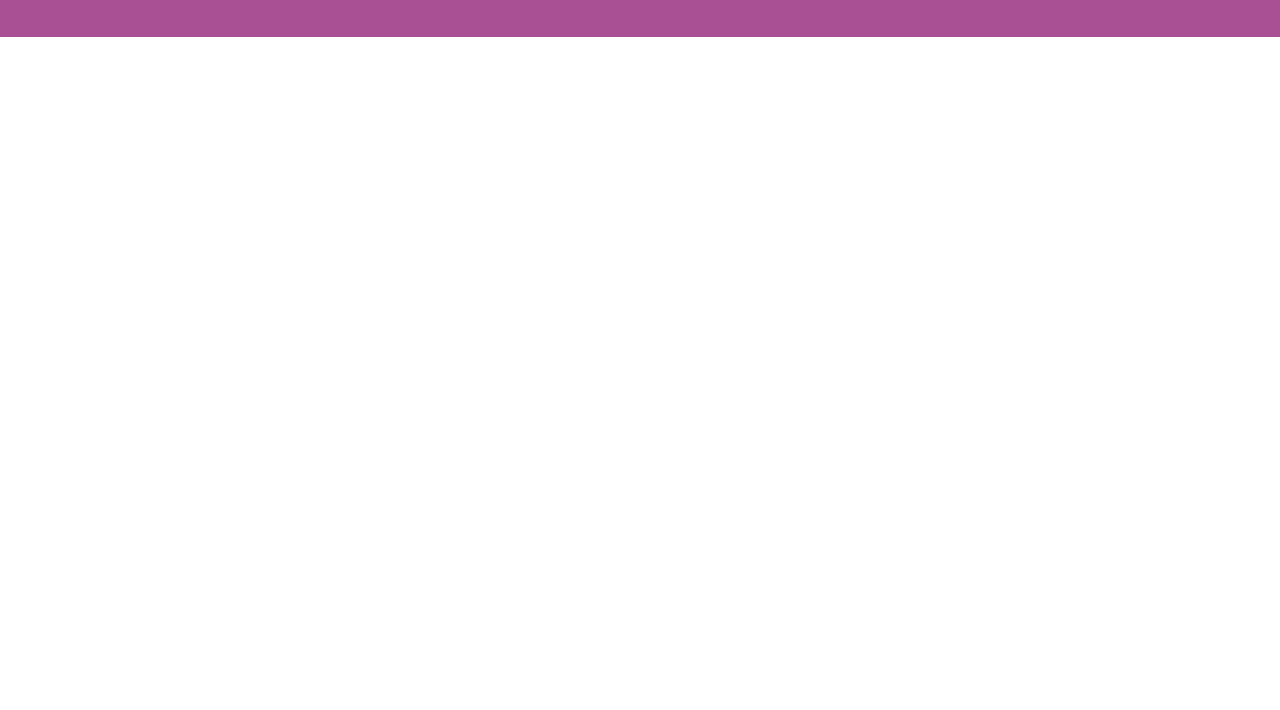
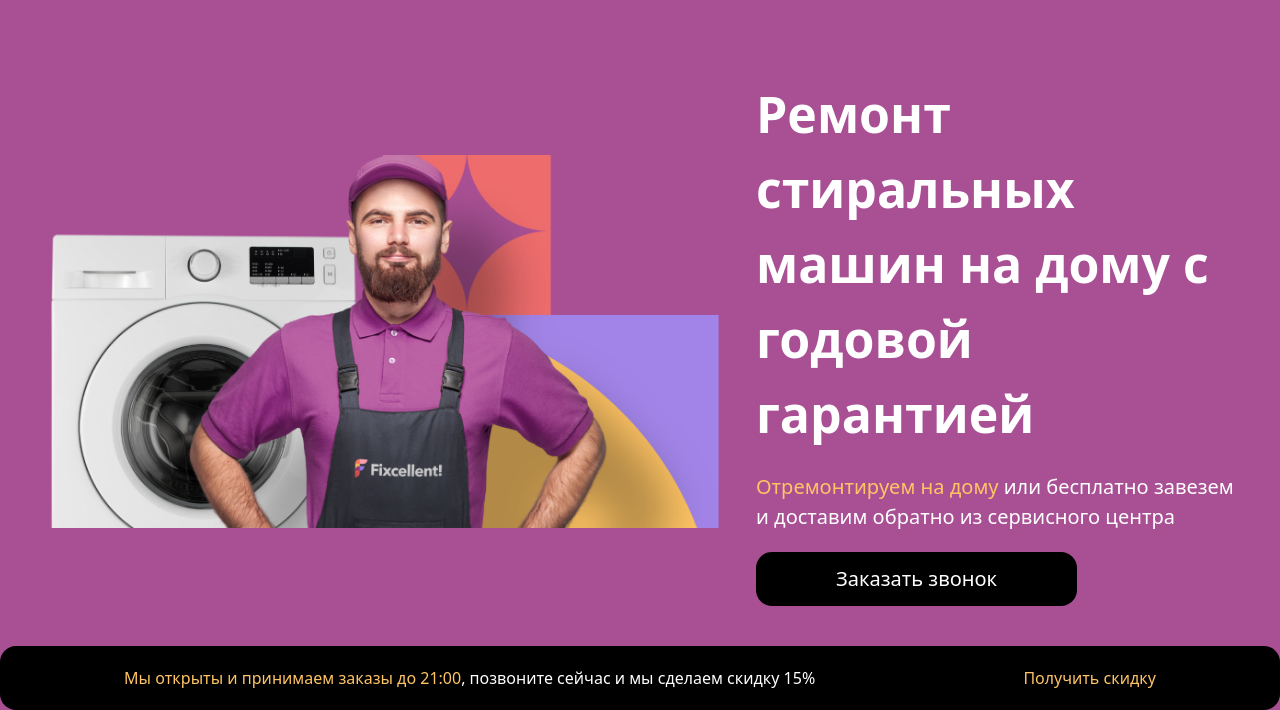
Before and after one commit to MuhammadsolehNusratzoda/fifth-ptoject-in-git, a website: page src/index.html in a window 1280 px wide. Shown: the part 99-809 px from the top of the page. Drawn offline with nearby package versions, Linux system fonts and the light colour scheme; files that its build step writes are made by us from their sources.

Commit message:
the main div is ready

```diff
--- a/src/index.html
+++ b/src/index.html
@@ -22,6 +22,20 @@
                 <button class="py-3 px-10 rounded-2xl border border-solid border-[#FFC464] text-[#FFC464] text-[20px]">Позвонить</button>
             </div>
         </nav>
+        <main class="flex items-center justify-between max-w-350 m-auto p-10 gap-5">
+            <div>
+                <img src="./Screenshot 2025-12-26 102045.png" alt="">
+            </div>
+            <div>
+                <h1 class="text-[50px] font-bold text-white mb-5">Ремонт стиральных <br> машин на дому c <br> годовой гарантией</h1>
+                <p class="text-[20px] text-white mb-5"><span class="text-[#FFC464]">Отремонтируем на дому</span> или бесплатно завезем <br> и доставим обратно из сервисного центра</p>
+                <button class="py-3 px-20 bg-black text-white text-[20px] rounded-2xl">Заказать звонок</button>
+            </div>
+        </main>
+        <div class="flex justify-around max-w-350 m-auto p-5 bg-black text-white rounded-2xl">
+            <p><span class="text-[#FFC464]">Мы открыты и принимаем заказы до 21:00</span>, позвоните сейчас и мы сделаем скидку 15%</p>
+            <p class="text-[#FFC464]">Получить скидку</p>
+        </div>
     </header>
 </body>
 </html>
```
